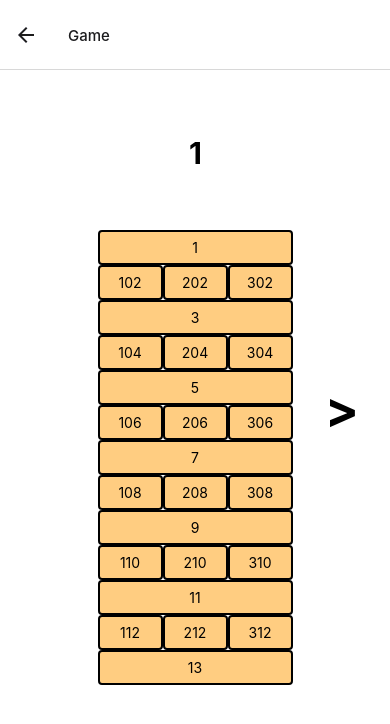
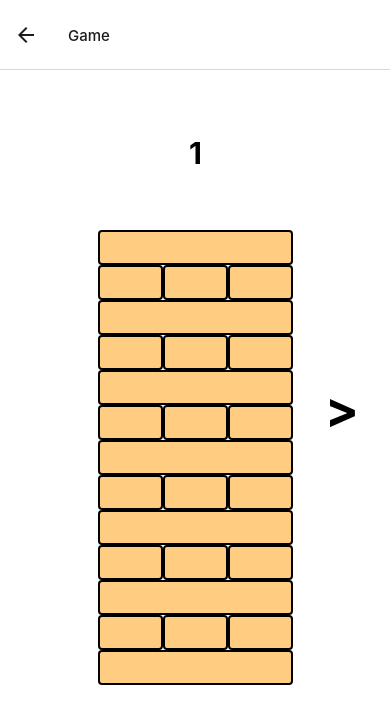
Before and after one commit to madamski9/jenga, a React Native app in the folder frontend/: screen /Game in a window 390 px wide. Shown: the top 724 px of the page. Built offline with nearby package versions, Linux system fonts and the light colour scheme.

Commit message:
powrot do podstawowej jengi

```diff
--- a/frontend/screens/GameScreen/GameScreen.js
+++ b/frontend/screens/GameScreen/GameScreen.js
@@ -1,6 +1,6 @@
 import React, { useState } from "react"
 import { View, Text, TouchableOpacity} from "react-native"
-import { generateBlocks, isEven, handleLewoPress, handlePrawoPress, handleRemoveBlock } from "./GameScreenFunctions"
+import { generateBlocks, isEven, handleRemoveBlock } from "./GameScreenFunctions"
 import styles from "./GameScreenStyles"
 import { getBlockStyle } from "./getBlockStyle"
 
@@ -21,21 +21,13 @@ const Cyfra = ({ number }) => <Text style={styles.cyfra}>{number}</Text>
 const GameScreen = () => {
     const [ currNumber, setCurrNumber ] = useState(1)
     const [ removedBlocks, setRemovedBlocks ] = useState([])
-    const [ newBlocks, setNewBlocks ] = useState([])
-    const [ blockNum, setBlockNum ] = useState(1)
-    const [ clickableBlocks, setClickableBlocks ] = useState([])
-    const [ onlyNewBlocksClickable, setOnlyNewBlocksClickable ] = useState(false)
-    const [ clickedBlocks, setClickedBlocks ] = useState([])
-    const [ newFloor, setNewFloor ] = useState(false);
 
     const isRemoved = (block) => {
         return removedBlocks.some(elem => elem === block)
     }
 
-    const JengaBlock = ({ block, isNew, isClickable, onBlockClick }) => {
-        const blockStyle = isNew
-            ? (block % 2 !== 0 ? styles.placeBlock : styles.placeBlockEven)
-            : (block % 2 !== 0 ? styles.block : styles.blockEven)
+    const JengaBlock = ({ block, onBlockClick }) => {
+        const blockStyle = (block % 2 !== 0 ? styles.block : styles.blockEven)
         return (
             <View style={styles.row}>
                 {isEven(block) ? (
@@ -43,91 +35,49 @@ const GameScreen = () => {
                         <TouchableOpacity
                             style={[blockStyle, isRemoved(block+100) && getBlockStyle(block+100, isRemoved)]}
                             onPress={() => {
-                                if (isClickable) {
-                                    onBlockClick(block+100)
-                                }
+                                onBlockClick(block+100)
                             }}
                             disabled={isRemoved(block+100)}
                         >
-                            <Text>{block+100}</Text>
                         </TouchableOpacity>
                         <TouchableOpacity
                             style={[blockStyle, isRemoved(block+200) && getBlockStyle(block+200, isRemoved)]}
                             onPress={() => {
-                                if (isClickable) {
-                                    onBlockClick(block+200)
-                                }
+                                onBlockClick(block+200)
                             }}
                             disabled={isRemoved(block+200)}
                         >
-                            <Text>{block+200}</Text>
                         </TouchableOpacity>
                         <TouchableOpacity
                             style={[blockStyle, isRemoved(block+300) && getBlockStyle(block+300, isRemoved)]}
                             onPress={() => {
-                                if (isClickable) {
-                                    onBlockClick(block+300)
-                                }
+                                onBlockClick(block+300)
                             }}
                             disabled={isRemoved(block+300)}
                         >
-                            <Text>{block+300}</Text>
                         </TouchableOpacity>
                     </>
                 ) : (
                     <TouchableOpacity
                         style={[blockStyle, isRemoved(block) && getBlockStyle(block, isRemoved)]}
                         onPress={() => {
-                            if (isClickable) {
                                 onBlockClick(block)
-                            }
                             }}
                         disabled={isRemoved(block)}
                     >
-                        <Text>{block}</Text>
                     </TouchableOpacity>
                 )}
             </View>
         )
     }
 
-    const handleNewBlocks = (block) => {
-        console.log(block)
-        setNewBlocks(prev => [blockNum + 1001, ...prev])
-        setClickableBlocks([blockNum + 1001])
-        setBlockNum(prev => prev + 1)
-        setOnlyNewBlocksClickable(true) // mozna kliknac tylko w nowe bloki
-        setNewFloor(true)
-    }
-
-    const handlePlaceBlock = (block) => {
-        setNewBlocks(prev => prev.filter(item => item !== block))
-        setClickableBlocks([])
-        setOnlyNewBlocksClickable(false) // resetowanie
-        handleRemoveBlock(block, setRemovedBlocks)
-        setNewFloor(false)
-
-        const floor = Math.floor(block / 1000) * 1000;
-        const blocksOnSameFloor = [floor + 1, floor + 2, floor + 3];
-        setRemovedBlocks(prev => [...prev, ...blocksOnSameFloor.filter(b => b !== block)]);
-    }
-
     const handleBlockClick = (block) => {
         console.log(block)
-        if (onlyNewBlocksClickable && block < 1000) {
-            return
-        }
-        if (block >= 1000) {
-            handlePlaceBlock(block)
-        } else {
-            handleRemoveBlock(block, setRemovedBlocks)
-            handleNewBlocks(block)
-        }
-        setClickedBlocks(prev => [...prev, block])
+        handleRemoveBlock(block, setRemovedBlocks)
     }
 
     const blocks = generateBlocks(currNumber)
-    console.log(newBlocks)
+
     return (
         <View style={styles.container}>
             <View style={styles.navigationRow}>
@@ -138,28 +88,10 @@ const GameScreen = () => {
                 )}
                 <Cyfra number={currNumber} />
             </View>
-            {currNumber === 1 ? (newBlocks.map((block, idx) => (
-                <JengaBlock
-                    key={`new-${idx}`}
-                    block={block}
-                    isNew={true}
-                    isClickable={true}
-                    onBlockClick={handleBlockClick}
-                />
-            ))) : (newBlocks.map((block, idx) => (
-                <JengaBlock
-                    key={`new-${idx}`}
-                    block={block + 101}
-                    isNew={true}
-                    isClickable={true}
-                    onBlockClick={handleBlockClick}
-                />)))}
             {blocks.map((block, idx) => (
                 <JengaBlock
                     key={idx}
                     block={block}
-                    isNew={false}
-                    isClickable={!onlyNewBlocksClickable}
                     onBlockClick={handleBlockClick}
                 />
             ))}
--- a/frontend/screens/GameScreen/GameScreenFunctions.js
+++ b/frontend/screens/GameScreen/GameScreenFunctions.js
@@ -44,7 +44,6 @@ export const handleRemoveBlock = (block, setRemovedBlocks) => {
     const blocks300 = [314, 316, 318, 320, 322, 324, 326];
     const block300_2 = [302, 304, 306, 308, 310, 312];
     const blocks100_2 = [114, 116, 118, 120, 122, 124, 126];
-    const blocks1000 = [1302];
 
     if (relatedBlocks.includes(block)) {
         setRemovedBlocks(prev => [...prev, block, block + 113]);
@@ -56,9 +55,6 @@ export const handleRemoveBlock = (block, setRemovedBlocks) => {
         setRemovedBlocks(prev => [...prev, block, block - 287]);
     } else if (blocks100_2.includes(block)) {
         setRemovedBlocks(prev => [...prev, block, block - 113]);
-    } else if (blocks1000.includes(block)) {
-        console.log(block, "is 1000")
-        setRemovedBlocks(prev => [...prev, block]);
     } else {
         setRemovedBlocks(prev => [...prev, block]);
     }
--- a/frontend/screens/GameScreen/getBlockStyle.js
+++ b/frontend/screens/GameScreen/getBlockStyle.js
@@ -8,9 +8,6 @@ export const getBlockStyle = (block, isRemoved) => {
     const blocks100 = [102, 104, 106, 108, 110, 112];
     const blocks200_2 = [214, 216, 218, 220, 222, 224, 226];
     const blocks100_2 = [114, 116, 118, 120, 122, 124, 126];
-    //const regex = /^(11|12|13)(0|1|2)[02468]$/
-    const blocks1000 = [1102, 1202, 1302]
-    const blocks1000_2 = [1103]
 
     if (isRemoved(block)) {
         console.log(block, "is removed")
@@ -48,12 +45,6 @@ export const getBlockStyle = (block, isRemoved) => {
             return styles.blockRemoved;
         } else if (relatedBlocks.includes(block - 113)) {
             return styles.blockRemovedSpecial;
-        } else if (blocks1000.includes(block)) {
-            return styles.blockEven; // Styl dla block
-        } else if (blocks1000_2.includes(block+199)) {
-            if (isRemoved(block - 199)) {
-                console.log("tak")
-            }
         } else {
             return styles.blockRemovedSpecial;
         }
```
